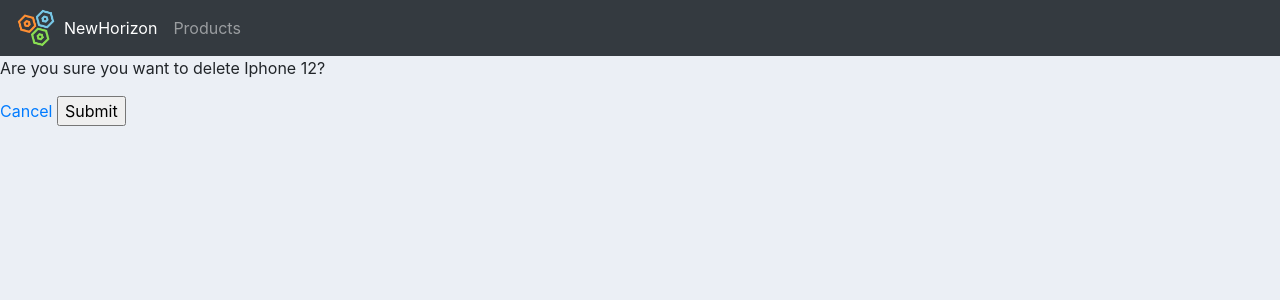
After one commit to rafu01/dashboard-app-django, a Django app: page /delete_order/1 in a window 1280 px wide. The commit adds this page. Shown: the top 300 px of the page. Run offline with Django 3.2, Linux system fonts and the light colour scheme; data comes from the database, SQL or seed files in the repository; both versions use the stored data as it was after the commit; some libraries are stand-ins or nearby versions.

Commit message:
added CRUD functionality

```diff
--- a/accounts/models.py
+++ b/accounts/models.py
@@ -48,3 +48,6 @@
         Product, null=True, on_delete=models.SET_NULL)
     date_created = models.DateTimeField(auto_now_add=True)
     status = models.CharField(max_length=200, null=True, choices=STATUS)
+
+    def __str__(self):
+        return self.products.name
--- a/accounts/templates/accounts/dashboard.html
+++ b/accounts/templates/accounts/dashboard.html
@@ -27,7 +27,7 @@
         <h5> Orders </h5>
         <hr>
         <div class="card card-body">
-            <a class="btn btn-primary btn-sm btn-block" href="#"> Last 5 orders</a>
+            <a class="btn btn-primary btn-sm btn-block" href="{% url 'create_order' %}"> Create Order</a>
             <table class="table table-sm">
                 <tr>
                     <th>Product</th>
@@ -41,8 +41,8 @@
                         <td>{{order.products}}</td>
                         <td>{{order.date_created}}</td>
                         <td>{{order.status}}</td>
-                        <td><a class="btn btn-sm btn-info" href="#">Update</a></td>
-                        <td><a class="btn btn-sm btn-danger" href="#">Delete</a></td>
+                        <td><a class="btn btn-sm btn-info" href="{% url 'update_order' order.id %}">Update</a></td>
+                        <td><a class="btn btn-sm btn-danger" href="{% url 'delete_order' order.id %}">Delete</a></td>
                     </tr>
                 {% endfor %}
             </table>
--- /dev/null
+++ b/accounts/templates/accounts/delete.html
@@ -0,0 +1,9 @@
+{% extends 'accounts/main.html' %}
+{% block content %}
+<p>Are you sure you want to delete {{item}}?</p>
+<form action="{% url 'delete_order' item.id %}" method="POST">
+    {% csrf_token %}
+    <a href="{% url 'home' %}">Cancel</a>
+    <input type="submit" name="Confirm">
+</form>
+{% endblock %}
--- a/accounts/templates/accounts/navbar.html
+++ b/accounts/templates/accounts/navbar.html
@@ -7,13 +7,10 @@
     <div class="collapse navbar-collapse" id="navbarNav">
       <ul class="navbar-nav">
         <li class="nav-item active">
-          <a class="nav-link" href="#">NewHorizon<span class="sr-only">(current)</span></a>
+          <a class="nav-link" href="{% url 'home' %}">NewHorizon<span class="sr-only">(current)</span></a>
         </li>
         <li class="nav-item">
-          <a class="nav-link" href="#">Products</a>
-        </li>
-        <li class="nav-item">
-          <a class="nav-link" href="#">Offer</a>
+          <a class="nav-link" href="{% url 'products' %}">Products</a>
         </li>
       </ul>
     </div>
--- a/accounts/urls.py
+++ b/accounts/urls.py
@@ -6,5 +6,8 @@
 urlpatterns = [
     path('', views.home, name='home'),
     path('products/', views.products, name='products'),
-    path('customer/<str:pk>/', views.customer, name='customer')
+    path('customer/<str:pk>/', views.customer, name='customer'),
+    path('create_order', views.createOrder, name='create_order'),
+    path('update_order/<str:pk>', views.updateOrder, name='update_order'),
+    path('delete_order/<str:pk>', views.deleteOrder, name='delete_order')
 ]
--- a/accounts/views.py
+++ b/accounts/views.py
@@ -1,6 +1,7 @@
-from django.shortcuts import render
+from django.shortcuts import render, redirect
 from django.http import HttpResponse
 from .models import *
+from .forms import OrderForm
 # Create your views here.
 
 
@@ -31,3 +32,35 @@
                'orders_count': orders_count
                }
     return render(request, 'accounts/customer.html', context)
+
+
+def createOrder(request):
+    form = OrderForm()
+    if request.method == 'POST':
+        form = OrderForm(request.POST)
+        if form.is_valid():
+            form.save()
+            return redirect('/')
+    context = {'form': form}
+    return render(request, 'accounts/order_form.html', context)
+
+
+def updateOrder(request, pk):
+    order = Order.objects.get(id=pk)
+    form = OrderForm(instance=order)
+    context = {'form': form}
+    if request.method == 'POST':
+        form = OrderForm(request.POST, instance=order)
+        if form.is_valid():
+            form.save()
+            return redirect('/')
+    return render(request, 'accounts/order_form.html', context)
+
+
+def deleteOrder(request, pk):
+    item = Order.objects.get(id=pk)
+    if request.method == 'POST':
+        item.delete()
+        return redirect('/')
+    context = {'item': item}
+    return render(request, 'accounts/delete.html', context)
```
Also changed, not shown: accounts/forms.py (added, +8 -0 lines), accounts/templates/accounts/order_form.html (added, +9 -0 lines), db.sqlite3.
